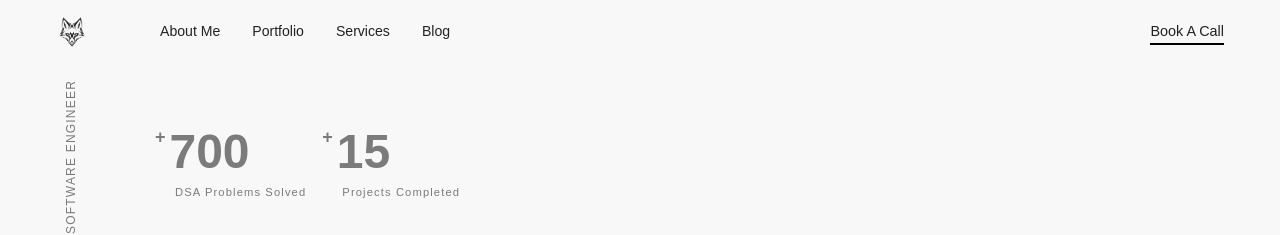
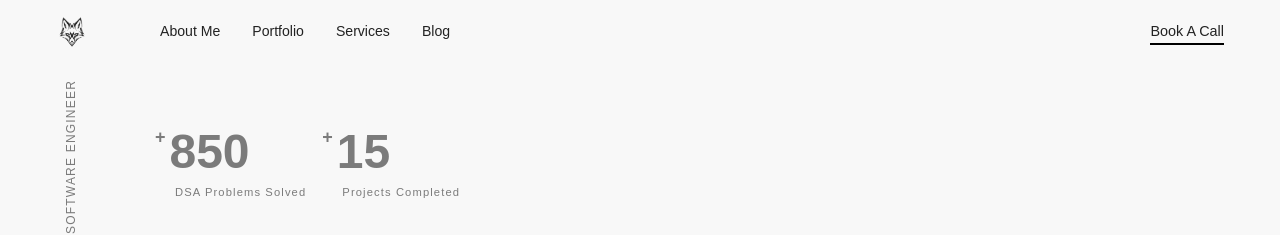
Before and after one commit to vivek-1314/portfolio3112, a Next.js app: page / in a window 1280 px wide. Shown: the top 235 px of the page. Built offline with nearby package versions, Linux system fonts and the light colour scheme; a web font is replaced by a local one.

Commit message:
Update hero component to display 850 instead of 700

```diff
--- a/components/hero.tsx
+++ b/components/hero.tsx
@@ -21,7 +21,7 @@ export default function Hero() {
               <div>
               <div className="flex items-start gap-1">
                 <span className="text-lg font-bold leading-none">+</span>
-                <span className="text-[3rem] font-bold leading-none font-slight">700</span>
+                <span className="text-[3rem] font-bold leading-none font-slight">850</span>
               </div>
               <p className="mt-2 ml-5 text-[0.7rem]   tracking-widest">
                 DSA Problems Solved
```
